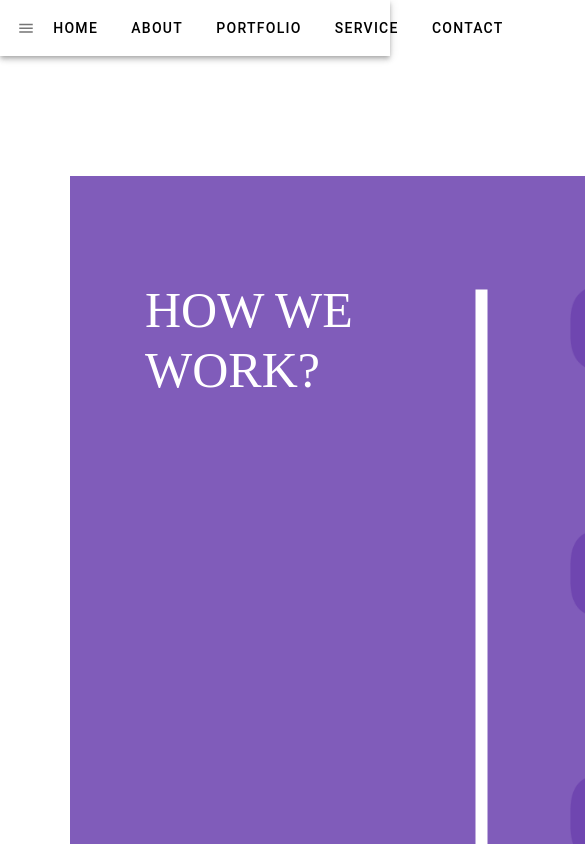
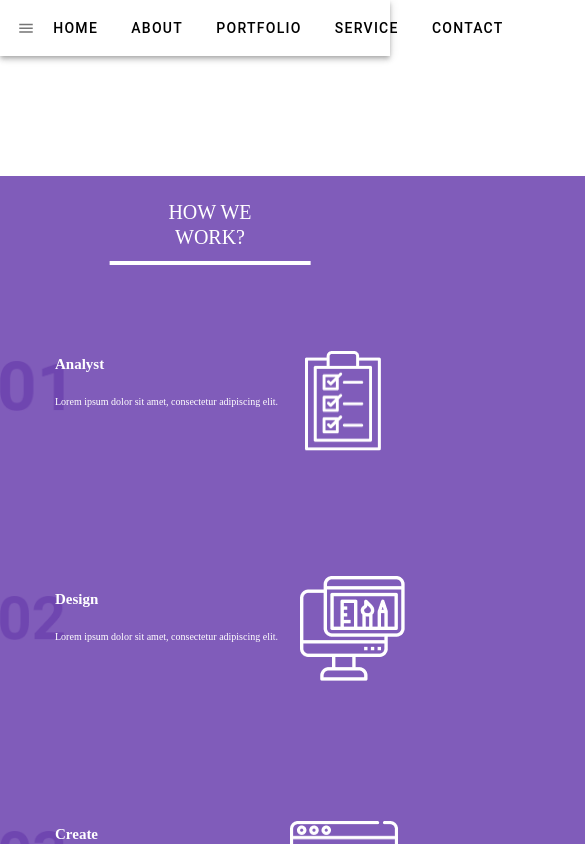
Before and after one commit to BriyanSitinjak/landingpage_dna, a Vue app: page /service in a window 390 px wide. Shown: the top 844 px of the page, 585 px wide, since content can reach past the window. Built offline with nearby package versions, Linux system fonts and the light colour scheme; the HTML template or start-up script is replaced by a standard one.

Commit message:
service page responsive

```diff
--- a/src/views/Service.vue
+++ b/src/views/Service.vue
@@ -199,4 +199,77 @@ export default {
     height: 77.84px;
 }
 
+@media (min-width: 200px) and (max-width: 600px) {
+    .main-service-bar {
+        left: 0px;
+    }
+    .main-service-container {
+        margin: 0px;
+        margin-top: 50px;
+        margin-left: 28px;
+        font-size: 18px;
+        line-height: 20px;
+    }
+
+
+    /*-------------------- HOW WE WORK CONTENT-------------------- */
+    .how-we-work-wrapper {
+        width: 22%;
+    }
+    .first-mid-service {
+        padding-top: 25px;
+        height: 10%;
+   }
+    .title-mid-service > p {
+        text-align: center;
+        line-height: 25px;
+        font-size: 20px;
+        width: 40%;
+        margin-top: -105px;
+        margin-left: 60px;
+    }
+    .line-service-content {
+        margin-top: 10px;
+        border: 2px solid #FFFFFF;
+        margin: 0px;
+        margin-left: 110px;
+        width: 50%;
+        transform: rotate(180deg);
+    }
+    .number-text-service {
+        margin: 0px;
+        margin-top: 75px;
+    }
+    .number-text-service > h2 {
+        font-size: 15px;
+        margin-top: -5px;
+        margin-left: 55px;
+    }
+    .number-text-service > p {
+        margin-left: 55px;
+        width: 35%;
+        font-size: 10px;
+        margin-top: 35px;
+    }
+    .service-number {
+        width: 10%;
+        height: auto;
+    }
+    .third-mid-service {
+        margin-left: 290px;
+        margin-top: 175px;
+    }
+    .side-logo-service {
+        margin: 0px;
+        display: list-item;
+        margin-bottom: 125px;
+    }
+    .img-analyst {
+        margin-left: 15px;
+    }
+    .img-design {
+        margin-left: 10px;
+    }
+}
+
 </style>
```
